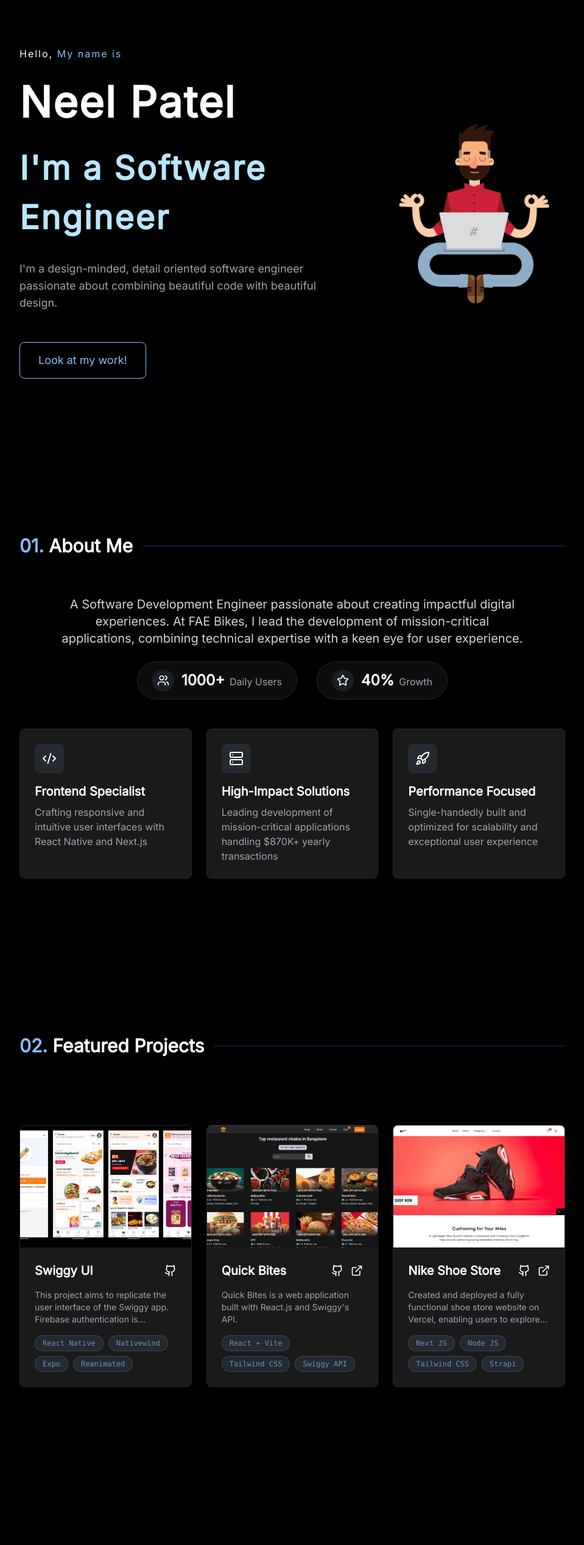
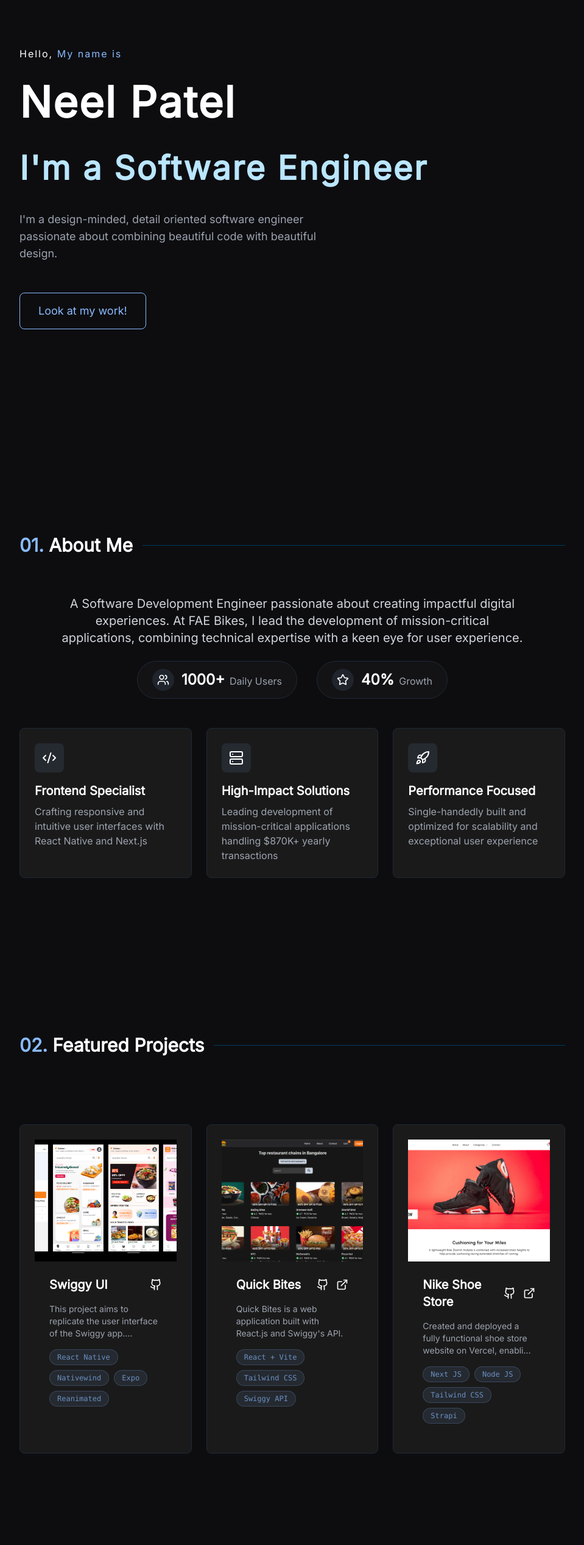
Before and after one commit to Neel2107/portfolio, a React (Vite) app: page / in a window 1280 px wide. Shown: the part 120-2654 px from the top of the page at 61% size, without its empty margins (160-1119 px from the left). Built offline with nearby package versions, Linux system fonts and the light colour scheme.

Commit message:
chore: consistent styling

```diff
--- a/src/App.tsx
+++ b/src/App.tsx
@@ -3,7 +3,6 @@ import Navbar from "./components/Navbar/Navbar";
 import Sidebar from "./components/SidebarSection/Sidebar.tsx";
 import "./index.css";
 
-// Lazy load components
 const AboutMeSection = React.lazy(() => import("./components/AboutMeSection/AboutMeSection"));
 const MainContainer = React.lazy(() => import("./components/MainContainer/MainContainer"));
 const OtherProjects = React.lazy(() => import("./components/OtherProjects/OtherProjects"));
@@ -20,18 +19,17 @@ function App() {
   };
 
   return (
-    <div className="relative ">
+    <div className="relative bg-[#0d0d10]">
       <Sidebar isSidebarOpen={isSidebarOpen} handleSidbar={handleSidebar} />
       <Navbar handleSidbar={handleSidebar} />
       <MainContainer />
       <AboutMeSection />
       <ProjectContainer />
-      <OtherProjects />
       <SkillsSection />
       <Experience />
+      <OtherProjects />
       <ContactSection />
     </div>
-
   );
 }
 
--- a/src/components/AboutMeSection/AboutMeSection.tsx
+++ b/src/components/AboutMeSection/AboutMeSection.tsx
@@ -5,7 +5,7 @@ import { Code2, Rocket, Server, Star, Users, Zap } from "lucide-react";
 const AboutMeSection = () => {
     const stats = [
         { icon: <Users className="w-5 h-5" />, value: "1000+", label: "Daily Users" },
-        // { icon: <Zap className="w-5 h-5" />, value: "100%", label: "Solo Development" },
+
         { icon: <Star className="w-5 h-5" />, value: "40%", label: "Growth" }
     ];
 
--- a/src/components/Experience/Experience.tsx
+++ b/src/components/Experience/Experience.tsx
@@ -1,5 +1,6 @@
 import { motion } from "framer-motion";
 import { Building2, Calendar } from "lucide-react";
+import { ANIMATION, CONTAINER_STYLES, COLORS } from "../../utils/constants";
 import SectionTitle from "../SectionTitle/SectionTitle";
 
 const experience = [
@@ -48,14 +49,11 @@ const experience = [
 const Experience = () => {
   return (
     <motion.div
-      className="flex items-center justify-center min-h-screen w-full px-4 md:px-[15%] z-20 py-32"
+      className={CONTAINER_STYLES.section}
       id="experience"
-      initial={{ opacity: 0, filter: "blur(4px)" }}
-      whileInView={{ opacity: 1, filter: "blur(0px)" }}
-      viewport={{ once: true }}
-      transition={{ duration: 0.5 }}
+      {...ANIMATION}
     >
-      <div className="flex flex-col h-full w-full max-w-6xl">
+      <div className={CONTAINER_STYLES.wrapper}>
         <SectionTitle number="05" title="Experience" />
 
         <div className="mt-12 space-y-12">
--- a/src/components/MainContainer/MainContainer.tsx
+++ b/src/components/MainContainer/MainContainer.tsx
@@ -1,10 +1,20 @@
 import { motion } from 'framer-motion';
+import { ANIMATION, CONTAINER_STYLES, COLORS } from "../../utils/constants";
 
 const MainContainer = () => {
   return (
-    <div className='flex items-center w-full px-4 md:px-[15%] py-[10%] my-0 z-100 md:flex-row flex-col md:justify-between justify-center' id='Home'>
+    <div className="flex">
+
+
     <motion.div
-        className='flex flex-col w-full z-10 md:mt-0 mt-[50%]'
+      className={CONTAINER_STYLES.section}
+      id='Home'
+      {...ANIMATION}
+      animate={{ opacity: 1, filter: "blur(0px)" }} // Override whileInView with animate
+    >
+      <div className={CONTAINER_STYLES.wrapper}>
+        <motion.div
+          className='flex flex-col w-full z-10 md:mt-0 mt-[20%]'
           initial={{ opacity: 0, filter: "blur(4px)" }}
           animate={{ opacity: 1, filter: "blur(0px)" }}
           transition={{ duration: 0.5 }}
@@ -59,18 +69,8 @@ const MainContainer = () => {
           </motion.a>
         </motion.div>
 
-      <motion.div
-        className='z-10 md:block hidden'
-        initial={{ opacity: 0, filter: "blur(4px)" }}
-        animate={{ opacity: 1, filter: "blur(0px)" }}
-        transition={{ duration: 0.5, delay: 0.7 }}
-      >
-        <img
-          loading='lazy'
-          className='w-[27rem] h-[27rem] object-cover'
-          src="./education.gif"
-          alt="Education illustration"
-        />
+
+      </div>
     </motion.div>
     </div>
   );
--- a/src/components/Navbar/Navbar.tsx
+++ b/src/components/Navbar/Navbar.tsx
@@ -1,5 +1,6 @@
 import { motion } from "framer-motion";
 import { Menu } from "lucide-react";
+import { COLORS } from "../../utils/constants";
 import React, { useCallback } from "react";
 
 const NAV_ITEMS = [
@@ -29,11 +30,11 @@ const Navbar = ({ handleSidbar }: NavbarProps) => {
 
   return (
     <motion.nav
-      className="flex justify-between items-center w-full sticky top-0 left-0  bg-[#0d0d10b2]/70 z-[1000] backdrop-blur-[200px]"
-      initial={{ opacity: 0 }}
-      animate={{ opacity: 1 }}
-      transition={{ duration: 0.5 }}
-    >
+    className={`flex justify-between items-center w-full sticky top-0 left-0 bg-[${COLORS.background}b2]/70 z-[1000] backdrop-blur-[200px]`}
+    initial={{ opacity: 0 }}
+    animate={{ opacity: 1 }}
+    transition={{ duration: 0.5 }}
+>
       <motion.div
         className="text-white my-2 mx-6 cursor-pointer w-max text-[32px]"
         id="logo"
--- a/src/components/OtherProjects/OtherProjects.tsx
+++ b/src/components/OtherProjects/OtherProjects.tsx
@@ -1,6 +1,7 @@
 import { motion } from "framer-motion";
 import { Github } from "lucide-react";
 import SectionTitle from "../SectionTitle/SectionTitle";
+import { ANIMATION, CONTAINER_STYLES, COLORS } from "../../utils/constants";
 
 const OtherProjects = () => {
   const projectData = [
@@ -51,28 +52,23 @@ const OtherProjects = () => {
 
   return (
     <motion.div
-      className="flex items-center justify-center min-h-screen w-full px-4 md:px-[15%] z-20 py-32"
+      className={CONTAINER_STYLES.section}
       id="other-projects"
-      initial={{ opacity: 0, filter: "blur(4px)" }}
-      whileInView={{ opacity: 1, filter: "blur(0px)" }}
-      viewport={{ once: true }}
-      transition={{ duration: 0.5 }}
+      {...ANIMATION}
     >
-      <div className="flex flex-col h-full w-full max-w-6xl">
-        <SectionTitle number="03" title="Other Projects" />
+      <div className={CONTAINER_STYLES.wrapper}>
+        <SectionTitle number="04" title="Other Projects" />
 
-        <div className=" ">
+        <div className="mt-12">
           <motion.div
             className="grid grid-cols-1 md:grid-cols-2 lg:grid-cols-3 gap-6"
-            initial={{ opacity: 0, filter: "blur(4px)" }}
-            whileInView={{ opacity: 1, filter: "blur(0px)" }}
-            viewport={{ once: true }}
+            {...ANIMATION}
             transition={{ duration: 0.5, delay: 0.3 }}
           >
             {projectData.map((project, index) => (
               <motion.div
                 key={index}
-                className="bg-[#1a1a1a] rounded-lg border border-gray-800 hover:border-[#89bbfe]/50 transition-all p-6"
+                className={CONTAINER_STYLES.card}
                 whileHover={{ scale: 1.02 }}
               >
                 <div className="flex flex-col h-full">
--- a/src/components/ProjectContainer/ProjectContainer.tsx
+++ b/src/components/ProjectContainer/ProjectContainer.tsx
@@ -1,6 +1,7 @@
 import { motion } from "framer-motion";
+import { ANIMATION, CONTAINER_STYLES, COLORS } from "../../utils/constants";
+import SectionTitle from "../SectionTitle/SectionTitle";
 import { ExternalLink, Github } from "lucide-react";
-import SectionTitle from "../SectionTitle/SectionTitle";
 
 const ProjectContainer = () => {
     const projects = [
@@ -31,30 +32,23 @@ const ProjectContainer = () => {
 
     return (
         <motion.div
-            className="flex items-center justify-center min-h-screen w-full px-4 md:px-[15%] z-20 py-32"
+            className={CONTAINER_STYLES.section}
             id="project"
-            initial={{ opacity: 0, filter: "blur(4px)" }}
-            whileInView={{ opacity: 1, filter: "blur(0px)" }}
-            viewport={{ once: true }}
-            transition={{ duration: 0.5 }}
+            {...ANIMATION}
         >
-            <div className="flex flex-col h-full w-full max-w-6xl">
+            <div className={CONTAINER_STYLES.wrapper}>
                 <SectionTitle number="02" title="Featured Projects" />
 
                 <div className="mt-12 space-y-12">
-
-
                     <motion.div
                         className="grid md:grid-cols-3 gap-6"
-                        initial={{ opacity: 0, filter: "blur(4px)" }}
-                        whileInView={{ opacity: 1, filter: "blur(0px)" }}
-                        viewport={{ once: true }}
+                        {...ANIMATION}
                         transition={{ duration: 0.5, delay: 0.3 }}
                     >
                         {projects.map((project, index) => (
                             <motion.div
                                 key={project.title + index}
-                                className="bg-[#1a1a1a] rounded-lg border border-gray-800 hover:border-[#89bbfe]/50 transition-all overflow-hidden"
+                                className={CONTAINER_STYLES.card}
                                 whileHover={{ scale: 1.02 }}
                             >
                                 <div className="relative h-[200px] overflow-hidden bg-[#0a192f]">
--- a/src/components/SkillsSection/SkillsSection.tsx
+++ b/src/components/SkillsSection/SkillsSection.tsx
@@ -1,28 +1,22 @@
 import { motion } from "framer-motion";
+import { ANIMATION, CONTAINER_STYLES, COLORS } from "../../utils/constants";
 import { skillsCardsData } from "../../utils/skillsCardsData";
 import SectionTitle from "../SectionTitle/SectionTitle";
 
 const SkillsSection = () => {
   return (
     <motion.div
-      className="flex items-center justify-center min-h-screen w-full px-4 md:px-[15%] z-20 py-32"
+      className={CONTAINER_STYLES.section}
       id="skills"
-      initial={{ opacity: 0, filter: "blur(4px)" }}
-      whileInView={{ opacity: 1, filter: "blur(0px)" }}
-      viewport={{ once: true }}
-      transition={{ duration: 0.5 }}
+      {...ANIMATION}
     >
-      <div className="flex flex-col h-full w-full max-w-6xl">
-        <SectionTitle number="04" title="My Stack" />
+      <div className={CONTAINER_STYLES.wrapper}>
+        <SectionTitle number="03" title="My Stack" />
 
-        <div className="">
-
-
+        <div className="mt-12">
           <motion.div
             className="grid grid-cols-2 md:grid-cols-3 lg:grid-cols-4 gap-8"
-            initial={{ opacity: 0, filter: "blur(4px)" }}
-            whileInView={{ opacity: 1, filter: "blur(0px)" }}
-            viewport={{ once: true }}
+            {...ANIMATION}
             transition={{ duration: 0.5, delay: 0.3 }}
           >
             {skillsCardsData.map((skill, index) => {
--- /dev/null
+++ b/src/utils/constants.ts
@@ -0,0 +1,27 @@
+export const COLORS = {
+  primary: '#89bbfe',
+  background: '#0d0d10',
+  card: '#1a1a1a',
+  text: {
+    primary: '#ffffff',
+    secondary: '#gray-400',
+    accent: '#89bbfe',
+  },
+  border: {
+    default: 'gray-800',
+    hover: '#89bbfe50',
+  }
+};
+
+export const ANIMATION = {
+  initial: { opacity: 0, filter: "blur(4px)" },
+  whileInView: { opacity: 1, filter: "blur(0px)" },
+  viewport: { once: true },
+  transition: { duration: 0.5 },
+};
+
+export const CONTAINER_STYLES = {
+  section: "flex items-center justify-center min-h-screen w-full px-4 md:px-[15%] z-20 py-32",
+  wrapper: "flex flex-col h-full w-full max-w-6xl",
+  card: "bg-[#1a1a1a] rounded-lg border border-gray-800 hover:border-[#89bbfe]/50 transition-all p-6",
+};
```
Also changed, not shown: src/components/ContactSection/ContactSection.tsx (+7 -25 lines), src/components/SidebarSection/Sidebar.tsx (+30 -13 lines). Lines whose indentation alone changed are shown as unchanged.
